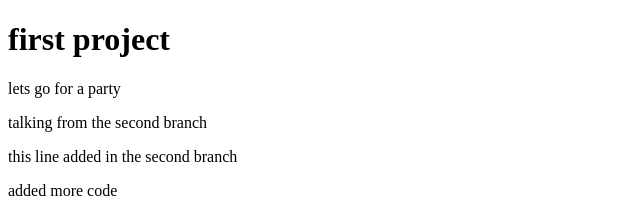
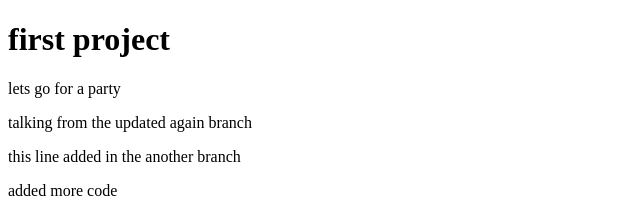
Before and after one commit to jebin-56/first-project, a plain HTML site: page index.html in a window 1280 px wide. Shown: the top 214 px of the page, 0-640 px from the left. Drawn offline with Linux system fonts and the light colour scheme.

Commit message:
changine the same thing

```diff
--- a/index.html
+++ b/index.html
@@ -9,8 +9,8 @@
 <body>
     <h1> first project</h1>
     <p>lets go for a party</p>
-    <p>talking from the second branch</p>
-    <p>this line added in the second branch</p>
+    <p>talking from the updated again branch</p>
+    <p>this line added in the another branch</p>
     <p>added more code</p>
     <img src="bby.png" alt=" ">
 </body>
```
